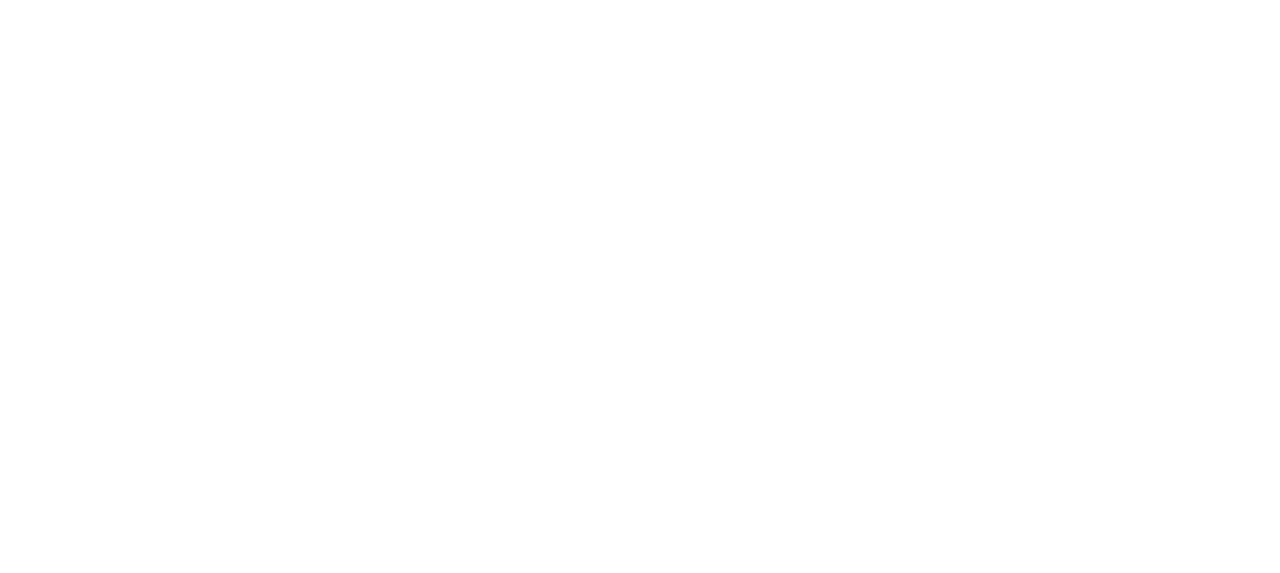
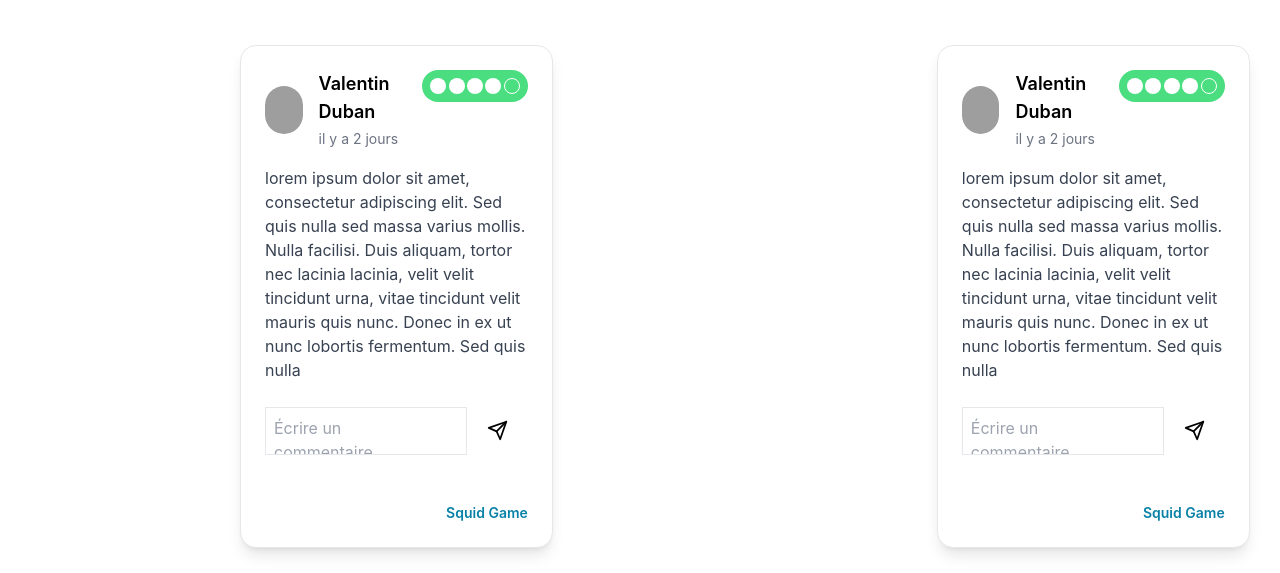
Before and after one commit to valakama/Garrasi-dev, a React (Create React App) app in the folder garrasi-react/: page / in a window 1280 px wide. Shown: the part 919-1492 px from the top of the page. Before the commit the page ends 944 px from the top, so only its background shows below. Built offline with nearby package versions, Linux system fonts and the light colour scheme; grey boxes are pictures that could not be loaded.

Commit message:
[~] header

```diff
--- a/garrasi-react/src/components/Header.js
+++ b/garrasi-react/src/components/Header.js
@@ -1,31 +1,36 @@
-import { Link } from "react-router-dom"
+import { Link } from "react-router-dom";
 import ButtonAction from "./ButtonAction";
 import logoWhite from "../assets/logoWhite.png";
-const Header = () => {
-    return (
-        <div className={`flex flex-row justify-between py-5 px-10 items-center text-white relative`}>
-        <Link to={"/"} >
-          <img src={logoWhite} alt="" className="h-20"/>
-        </Link>
-        <ul className={`xl:flex flex flex-col absolute top-0 left-0 w-full h-[100vh] z-2 justify-center lg:h-auto bg-black bg-opacity-80 lg:bg-transparent text-center lg:w-auto xl:relative items-center xl:flex-row `}>
+import logoBlack from "../assets/logoBlack.png";
+
+const Header = ({ isTextWhite }) => {
+  const textColorClass = isTextWhite ? "text-white" : "text-black";
+  const logoSrc = isTextWhite ? logoWhite : logoBlack;
+
+  return (
+    <div className={`flex flex-row justify-between py-5 px-10 items-center ${textColorClass} relative`}>
+      <Link to={"/"} >
+        <img src={logoSrc} alt="" className="h-20"/>
+      </Link>
+      <ul className={`xl:flex flex flex-col absolute top-0 left-0 w-full h-[100vh] z-2 justify-center lg:h-auto bg-black bg-opacity-80 lg:bg-transparent text-center lg:w-auto xl:relative items-center xl:flex-row`}>
         <Link to={"/videoGame"} >
-          <li className=' lg:mx-8 text-xl font-bold'>Explorer</li>
+          <li className={`lg:mx-8 text-xl font-bold ${textColorClass}`}>Explorer</li>
         </Link>
         <Link to={"/videoGame"} >
-          <li className=' lg:mx-8 text-xl font-bold'>Sport</li>
+          <li className={`lg:mx-8 text-xl font-bold ${textColorClass}`}>Sport</li>
         </Link>
         <Link to={"/videoGame"} >
-          <li className=' lg:mx-8 text-xl font-bold'>Culture</li>
+          <li className={`lg:mx-8 text-xl font-bold ${textColorClass}`}>Culture</li>
         </Link>
         <Link to={"/videoGame"} >
-          <li className=' lg:mx-8 text-xl font-bold'>Technologie</li>
+          <li className={`lg:mx-8 text-xl font-bold ${textColorClass}`}>Technologie</li>
         </Link>
         <Link to={"/videoGame"}>
-        <ButtonAction onClick={()=>console.log()} text={"Donnez votre avis"}/>
+          <ButtonAction onClick={() => console.log()} text={"Donnez votre avis"}/>
         </Link>
-        </ul>
-      </div>
-    )
+      </ul>
+    </div>
+  );
 }
 
 export default Header;
--- a/garrasi-react/src/components/Note.js
+++ b/garrasi-react/src/components/Note.js
@@ -1,5 +1,6 @@
 import React, { useState } from 'react';
 import LikesIndicator from './LikesIndicator';
+import { FiSend } from "react-icons/fi";
 
 const Note = ({ fullName, imageLink, time, text, stars }) => {
 
@@ -32,20 +33,16 @@ const Note = ({ fullName, imageLink, time, text, stars }) => {
           {text}
         </p>
         <div className="flex flex-col mt-4">
+          <div className='flex flex-row items-center'>
             <textarea
               placeholder="Écrire un commentaire..."
-            className="border p-2 text-black resize-none"
+              className="border p-2 text-black resize-none w-[90%] h-12"
               value={inputComment}
               onChange={(e) => setInputComment(e.target.value)}
               rows="2"
               />
-          <button
-            onClick={() => addComment(inputComment)}
-            className={`text-white font-semibold rounded-lg mt-2 py-2 px-4 ${inputComment.trim() === "" ? "bg-gray-500 cursor-not-allowed" : "bg-[#0881A7] cursor-pointer"}`}
-            disabled={inputComment.trim() === ""} // Désactiver le bouton si l'entrée est vide
-          >
-            Ajouter un commentaire
-          </button>
+          <FiSend className='m-5' size={25} color='black' onClick={() => addComment(inputComment)}/>
+          </div>
         </div>
         <div className="mt-4">
           {comments.map((comment, index) => (
--- a/garrasi-react/src/pages/HomePage.js
+++ b/garrasi-react/src/pages/HomePage.js
@@ -1,9 +1,11 @@
+import { Link } from "react-router-dom";
 import Header from "../components/Header";
+import Note from "../components/Note";
 function HomePage() {
     return (
       <div className="h-[100vh] bg-hero-image bg-cover text-white">
         <div className="bg-black bg-opacity-50 h-full">
-            <Header></Header>
+            <Header isTextWhite={true}></Header>
           <div className="flex flex-col md:pl-24 h-[90%] justify-center md:items-start sm:items-center items-center">
             <h1 className="lg:text-7xl md:text-5xl sm:text-5xl text-3xl font-bold pb-10">
               Commentez le monde avec passion
@@ -11,13 +13,40 @@ function HomePage() {
             <h2 className="text-3xl md:text-5xl pb-10">
               Votre avis compte ici et partout!
             </h2>
-              <div className="flex text-xl justify-center border-4 font-bold rounded-full px-2 py-5 md:w-96">
-                Commencez dès maintenant
-              </div>
+              <Link to={"/subject"}>
+                <div className="flex text-xl justify-center border-4 font-bold rounded-full px-2 py-5 md:w-96">
+                  Commencez dès maintenant
+                </div>
+              </Link>
           </div>
         </div>
         <div className="flex flex-col w-full p-12">
             <h1 className="text-black text-5xl font-extrabold">Activités récentes</h1>
+            <div className="flex flex-row mt-12">
+
+            <Note fullName={"Valentin Duban"} text={
+              "lorem ipsum dolor sit amet, consectetur adipiscing elit.\
+              Sed quis nulla sed massa varius mollis. Nulla facilisi.\
+              Duis aliquam, tortor nec lacinia lacinia, velit velit\
+              tincidunt urna, vitae tincidunt velit mauris quis nunc.\
+              Donec in ex ut nunc lobortis fermentum. Sed quis nulla"
+            }
+            stars={4}
+            time={"il y a 2 jours"}
+                imageLink={"https://www.gala.fr/imgre/fit/~1~gal~2023~11~20~a77b72d7-fde4-4fb1-af01-f64492bf244b.jpeg/1725x1194/quality/80/eve-gilles-miss-france-2024.jpeg"}
+                />
+                                <Note fullName={"Valentin Duban"} text={
+                    "lorem ipsum dolor sit amet, consectetur adipiscing elit.\
+                    Sed quis nulla sed massa varius mollis. Nulla facilisi.\
+                    Duis aliquam, tortor nec lacinia lacinia, velit velit\
+                    tincidunt urna, vitae tincidunt velit mauris quis nunc.\
+                    Donec in ex ut nunc lobortis fermentum. Sed quis nulla"
+                  }
+                  stars={4}
+                  time={"il y a 2 jours"}
+                  imageLink={"https://www.gala.fr/imgre/fit/~1~gal~2023~11~20~a77b72d7-fde4-4fb1-af01-f64492bf244b.jpeg/1725x1194/quality/80/eve-gilles-miss-france-2024.jpeg"}
+                  />
+          </div>
         </div>
       </div>
     );
--- a/garrasi-react/src/pages/SubjectPage.js
+++ b/garrasi-react/src/pages/SubjectPage.js
@@ -32,7 +32,7 @@ function SubjectPage() {
 
   return (
     <div className="h-[100vh] text-white">
-      <Header></Header>
+      <Header  isTextWhite={false}></Header>
       <div className="flex flex-row md:pl-24 h-[10%] justify-center md:items-start sm:items-center items-center mx-32">
         <Subject subjectName={"GTA VI"} imageLink={"https://static.fnac-static.com/multimedia/Images/FD/Comete/173301/CCP_IMG_1200x800/2305648.jpg"} text={"Lorem ipsum dolor sit amet, consectetur adipiscing elit. Donec euismod, nisl eget fermentum ultricies, nunc nisl ultricies nunc, eu ultricies nisl nisl eu nisl. Donec euismod, nisl eget fermentum ultricies, nunc nisl ultricies nunc, eu ultricies nisl nisl eu nisl."}/>
         <div className="overflow-auto h-[80vh] w-full">
--- a/garrasi-react/src/pages/VideoGamePage.js
+++ b/garrasi-react/src/pages/VideoGamePage.js
@@ -7,7 +7,7 @@ const VideoGamePage = () => {
         <div className="flex flex-col">
             <div className="h-[500px] bg-hero-Videogame bg-cover text-white">
                 <div className="bg-black bg-opacity-50 h-full">
-                    <Header></Header>
+                    <Header  isTextWhite={true}></Header>
                   <div className="flex flex-col h-[360px] items-center pt-24">
                     <h1 className="lg:text-7xl md:text-5xl sm:text-5xl text-3xl font-bold">
                       Jeux vidéo
```
Also changed, not shown: garrasi-react/src/assets/logoBlack.png. Lines whose indentation alone changed are shown as unchanged.
